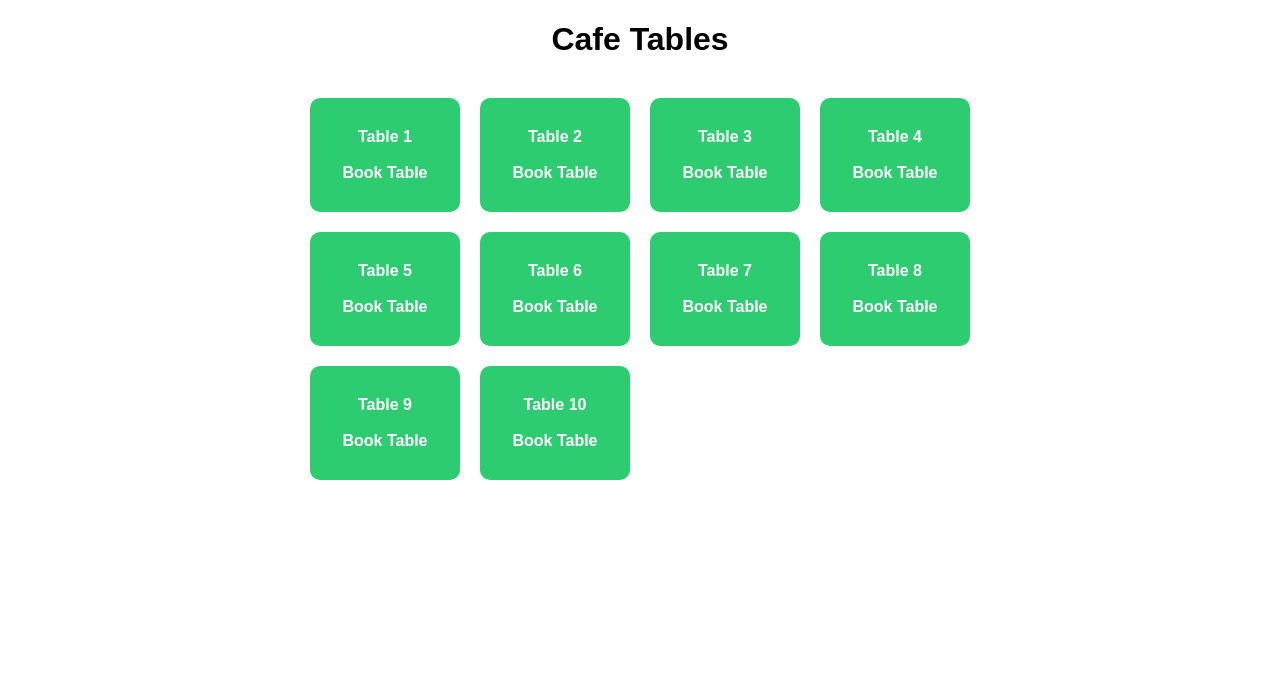
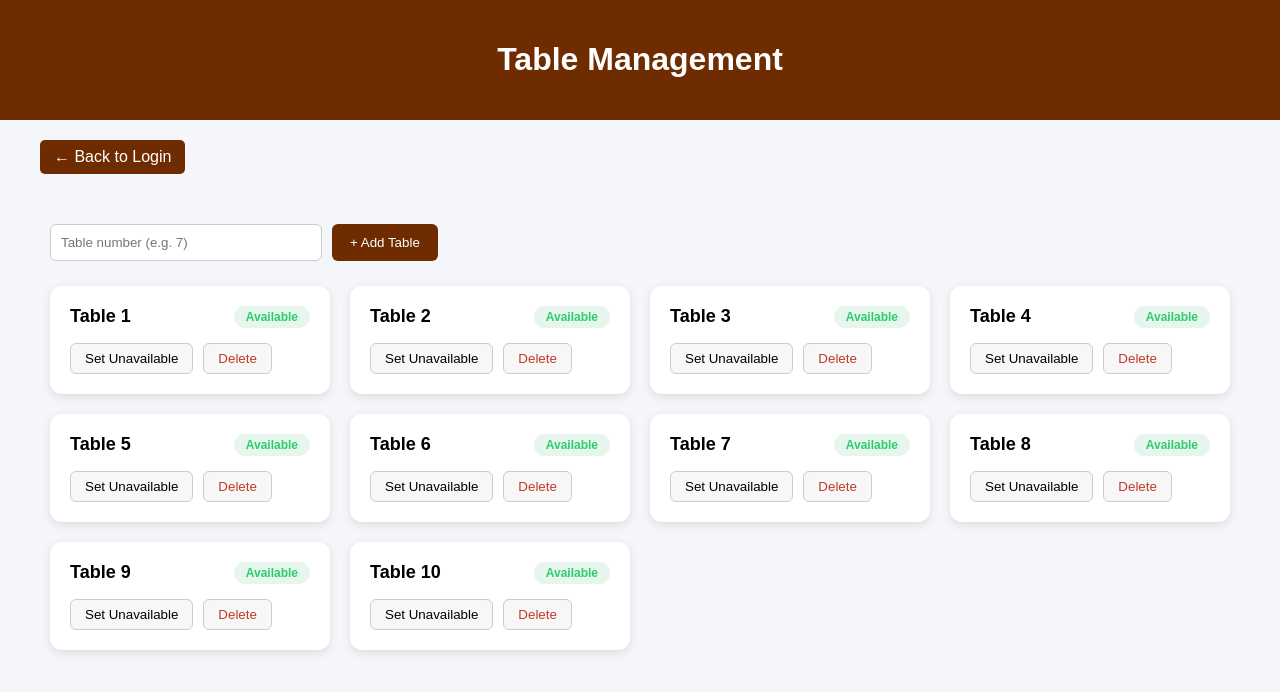
Before and after one commit to BaniKaur7272/Cafe_Management_System, a Flask app: page /tables in a window 1280 px wide. Shown: the top 692 px of the page. Run offline with Flask 3, Linux system fonts and the light colour scheme; data comes from the database, SQL or seed files in the repository.

Commit message:
Update admin dashboard and implement table management with toggle and delete features

```diff
--- a/app.py
+++ b/app.py
@@ -294,6 +294,44 @@ def delete_item(item_id):
 
     return redirect(url_for("admin_menu"))
 
+@app.route("/add_table", methods=["POST"])
+def add_table():
+    number = request.form["table_number"]
+
+    new_table = Tables(
+        table_number=number,
+        status="available"
+    )
+
+    db.session.add(new_table)
+    db.session.commit()
+
+    return redirect("/tables")
+
+@app.route("/toggle_table/<int:table_number>", methods=["POST"])
+def toggle_table(table_number):
+
+    table = Tables.query.filter_by(table_number=table_number).first()
+
+    if table.status == "available":
+        table.status = "unavailable"
+    else:
+        table.status = "available"
+
+    db.session.commit()
+    return redirect("/tables")
+
+@app.route("/delete_table/<int:table_number>", methods=["POST"])
+def delete_table(table_number):
+
+    table = Tables.query.filter_by(table_number=table_number).first()
+
+    if table:
+        db.session.delete(table)
+        db.session.commit()
+
+    return redirect("/tables")
+
 @app.route("/reports")
 def reports():
     if session.get("role") != "admin":
--- a/templates/tables.html
+++ b/templates/tables.html
@@ -1,84 +1,205 @@
 <!DOCTYPE html>
-<html>
+<html lang="en">
+
 <head>
-
-<title>Tables</title>
+    <meta charset="UTF-8">
+    <title>Table Management</title>
 
     <style>
-
-body{
-font-family:Arial;
-text-align:center;
+        body {
+            margin: 0;
+            font-family: Arial, sans-serif;
+            background: #f4f6f9;
         }
 
-.table-grid{
-display:grid;
-grid-template-columns:repeat(4,150px);
-gap:20px;
-justify-content:center;
-margin-top:40px;
+        .header {
+            background: #6e2c00;
+            color: white;
+            padding: 20px;
+            text-align: center;
         }
 
-.table-card{
-padding:30px;
-border-radius:10px;
-font-weight:bold;
-color:white;
+        .container {
+            padding: 30px 50px;
         }
 
-.available{
-background:#2ecc71;
+        .add-table {
+            display: flex;
+            gap: 10px;
+            margin-bottom: 25px;
         }
 
-.occupied{
-background:#e74c3c;
+        .add-table input {
+            padding: 10px;
+            border-radius: 6px;
+            border: 1px solid #ccc;
+            width: 250px;
         }
 
-a{
-color:white;
-text-decoration:none;
+        .add-table button {
+            background: #6e2c00;
+            color: white;
+            border: none;
+            padding: 10px 18px;
+            border-radius: 6px;
+            cursor: pointer;
         }
 
+        .add-table button:hover {
+            background: #7c3b10;
+        }
+
+        .table-grid {
+            display: grid;
+            grid-template-columns: repeat(auto-fill, minmax(250px, 1fr));
+            gap: 20px;
+        }
+
+        .table-card {
+            background: white;
+            padding: 20px;
+            border-radius: 12px;
+            box-shadow: 0 3px 10px rgba(0, 0, 0, 0.1);
+        }
+
+        .table-header {
+            display: flex;
+            justify-content: space-between;
+            align-items: center;
+        }
+
+        .table-title {
+            font-size: 18px;
+            font-weight: bold;
+        }
+
+        .status {
+            padding: 4px 12px;
+            border-radius: 15px;
+            font-size: 12px;
+            font-weight: bold;
+            text-transform: capitalize;
+        }
+
+        .available {
+            background: #e6f6ec;
+            color: #2ecc71;
+        }
+
+        .unavailable {
+            background: #fdeaea;
+            color: #e74c3c;
+        }
+
+        .reserved {
+            background: #fff3cd;
+            color: #d4a017;
+        }
+
+        .actions {
+            margin-top: 15px;
+            display: flex;
+            gap: 10px;
+        }
+
+        .actions button {
+            padding: 7px 14px;
+            border-radius: 6px;
+            border: 1px solid #ccc;
+            background: #f7f7f7;
+            cursor: pointer;
+        }
+
+        .actions button:hover {
+            background: #ececec;
+        }
+
+        .delete-btn {
+            background: #ffe6e6;
+            color: #c0392b;
+            border: 1px solid #e0a0a0;
+        }
+
+        .delete-btn:hover {
+            background: #ffcccc;
+        }
+
+        .back-btn {
+            margin: 20px 40px;
+            display: inline-block;
+            text-decoration: none;
+            color: white;
+            background: #6e2c00;
+            padding: 8px 14px;
+            border-radius: 5px;
+        }
+
+        .back-btn:hover {
+            background: #793202;
+        }
     </style>
-
 </head>
 
 <body>
 
-<h1>Cafe Tables</h1>
+    <div class="header">
+        <h1>Table Management</h1>
+    </div>
 
+    <a class="back-btn" href="{{ url_for('login') }}">← Back to Login</a>
+
+    <div class="container">
+
+        <!-- Add Table -->
+        <form class="add-table" method="post" action="/add_table">
+            <input type="number" name="table_number" placeholder="Table number (e.g. 7)" required>
+            <button type="submit">+ Add Table</button>
+        </form>
+
+        <!-- Table Cards -->
         <div class="table-grid">
 
             {% for table in tables %}
+            <div class="table-card">
 
-<div class="table-card {% if table.status=='available' %}available{% else %}occupied{% endif %}">
+                <div class="table-header">
+                    <div class="table-title">Table {{ table.table_number }}</div>
 
-Table {{table.table_number}}
+                    <div class="status {{ table.status }}">
+                        {{ table.status }}
+                    </div>
+                </div>
 
-<br><br>
+                <div class="actions">
 
-{% if table.status=="available" %}
+                    <!-- Toggle -->
+                    <form action="/toggle_table/{{ table.table_number }}" method="post">
+                        <button type="submit">
+                            {% if table.status == "available" %}
+                            Set Unavailable
+                            {% else %}
+                            Set Available
+                            {% endif %}
+                        </button>
+                    </form>
 
-<a href="/book_table/{{table.table_number}}">
-Book Table
-</a>
-{% elif table.status == "occupied" %}
-
-<a href="/free_table/{{table.table_number}}">
-<button>Free Table</button>
-</a>
-
-{% else %}
-
-Occupied
-
-{% endif %}
+                    <!-- Delete -->
+                    <form action="/delete_table/{{ table.table_number }}" method="post"
+                        onsubmit="return confirm('Delete this table permanently?');">
+                        <button type="submit" class="delete-btn">
+                            Delete
+                        </button>
+                    </form>
 
                 </div>
 
+            </div>
             {% endfor %}
 
         </div>
 
+    </div>
+
 </body>
+
 </html>
```
Also changed, not shown: templates/admin_dashboard.html (+3 -9 lines). Lines whose indentation alone changed are shown as unchanged.
